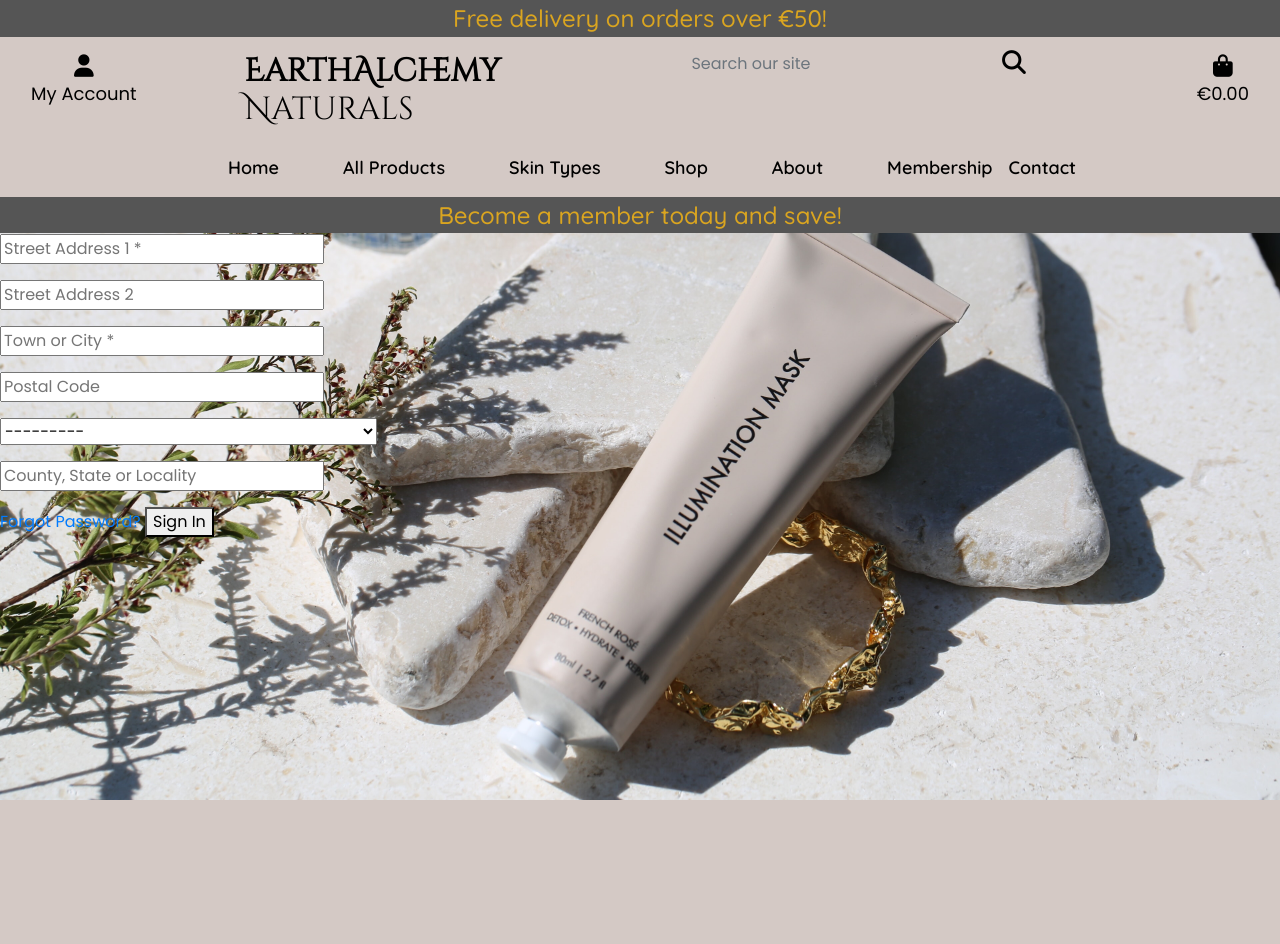
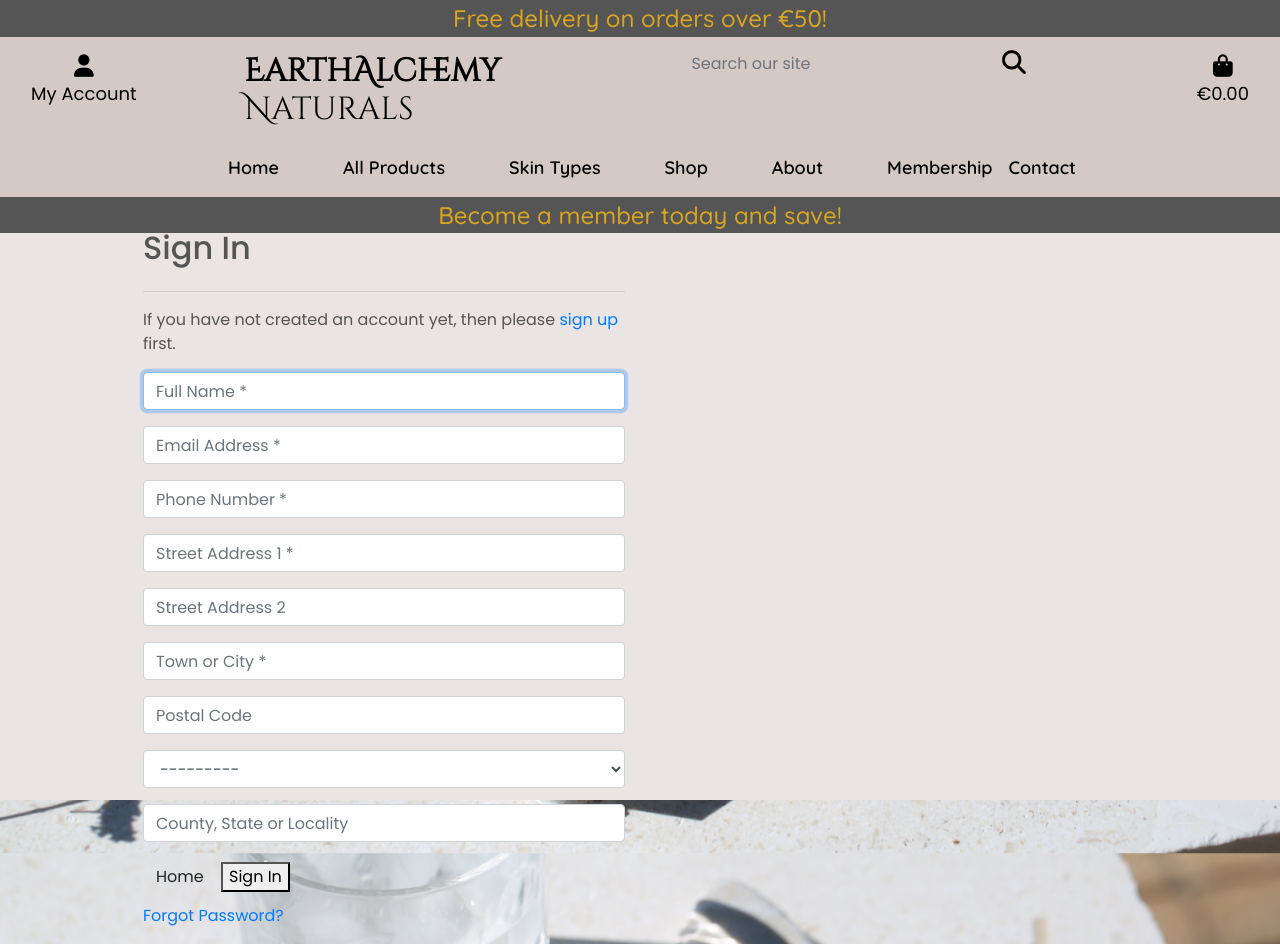
Before and after one commit to Lilla-Kavecsanszki/EarthAlchemyNaturals, a Django app: template templates/allauth/account/login.html in a window 1280 px wide. Before the commit the page ends 800 px from the top, so only its background shows below. Run offline with Django 3.2, Linux system fonts and the light colour scheme; tables that the repository leaves empty hold one stand-in row (values such as "Sample post"); the template is opened without the code that fills it: values that come from a table or form of the project are taken from there, most other values are stand-ins (such as "Sample title", 1, 10 or a date in 2020); some libraries are stand-ins or nearby versions.

Commit message:
Updated allauth base.html and login.html files

```diff
--- a/templates/allauth/account/base.html
+++ b/templates/allauth/account/base.html
@@ -1 +1,12 @@
-{% extends "base.html" %}
+{% extends "base.html" %} {% block content %}
+<div class="container header-container">
+  <div class="overlay"></div>
+  <div class="row">
+    <div class="col-12 col-md-6">
+      <div class="allauth-form-inner-content">
+        {% block inner_content %} {% endblock %}
+      </div>
+    </div>
+  </div>
+</div>
+{% endblock %}
--- a/templates/allauth/account/login.html
+++ b/templates/allauth/account/login.html
@@ -1,46 +1,53 @@
-{% extends "account/base.html" %}
+{% extends "account/base.html" %} {% load i18n %}
+<!-- socialaccount -->
+{% load account socialaccount %} {% block head_title %}{% trans "Sign In" %}
+<!-- endblock -->
+{% endblock %}
+<!-- inner content -->
+{% block inner_content %}
 
-{% load i18n %}
-{% load account socialaccount %}
+<hr />
+<h2 class="mt-5 mb-4">{% trans "Sign In" %}</h2>
+<hr />
 
-{% block head_title %}{% trans "Sign In" %}{% endblock %}
-
-{% block content %}
-
-<h1>{% trans "Sign In" %}</h1>
-
-{% get_providers as socialaccount_providers %}
-
-{% if socialaccount_providers %}
-<p>{% blocktrans with site.name as site_name %}Please sign in with one
-of your existing third party accounts. Or, <a href="{{ signup_url }}">sign up</a>
-for a {{ site_name }} account and sign in below:{% endblocktrans %}</p>
+{% get_providers as socialaccount_providers %} {% if socialaccount_providers %}
+<p>
+  {% blocktrans with site.name as site_name %}Please sign in with one of your
+  existing third party accounts. Or, <a href="{{ signup_url }}">sign up</a> for
+  a {{ site_name }} account and sign in below:{% endblocktrans %}
+</p>
 
 <div class="socialaccount_ballot">
-
   <ul class="socialaccount_providers">
-    {% include "socialaccount/snippets/provider_list.html" with process="login" %}
+    {% include "socialaccount/snippets/provider_list.html" with process="login"
+    %}
   </ul>
 
   <div class="login-or">{% trans 'or' %}</div>
-
 </div>
 
-{% include "socialaccount/snippets/login_extra.html" %}
-
-{% else %}
-<p>{% blocktrans %}If you have not created an account yet, then please
-<a href="{{ signup_url }}">sign up</a> first.{% endblocktrans %}</p>
+{% include "socialaccount/snippets/login_extra.html" %} {% else %}
+<p>
+  {% blocktrans %}If you have not created an account yet, then please
+  <a href="{{ signup_url }}">sign up</a> first.{% endblocktrans %}
+</p>
 {% endif %}
 
 <form class="login" method="POST" action="{% url 'account_login' %}">
-  {% csrf_token %}
-  {{ form.as_p }}
-  {% if redirect_field_value %}
-  <input type="hidden" name="{{ redirect_field_name }}" value="{{ redirect_field_value }}" />
+  {% csrf_token %} {{ form|crispy }} {% if redirect_field_value %}
+  <input
+    type="hidden"
+    name="{{ redirect_field_name }}"
+    value="{{ redirect_field_value }}"
+  />
   {% endif %}
-  <a class="button secondaryAction" href="{% url 'account_reset_password' %}">{% trans "Forgot Password?" %}</a>
+  <a class="btn btn-outline-black rounded-0" href="{% url 'home' %}">Home</a>
   <button class="primaryAction" type="submit">{% trans "Sign In" %}</button>
+  <p class="mt-2">
+    <a class="button secondaryAction" href="{% url 'account_reset_password' %}"
+      >{% trans "Forgot Password?" %}</a
+    >
+  </p>
 </form>
 
 {% endblock %}
```
